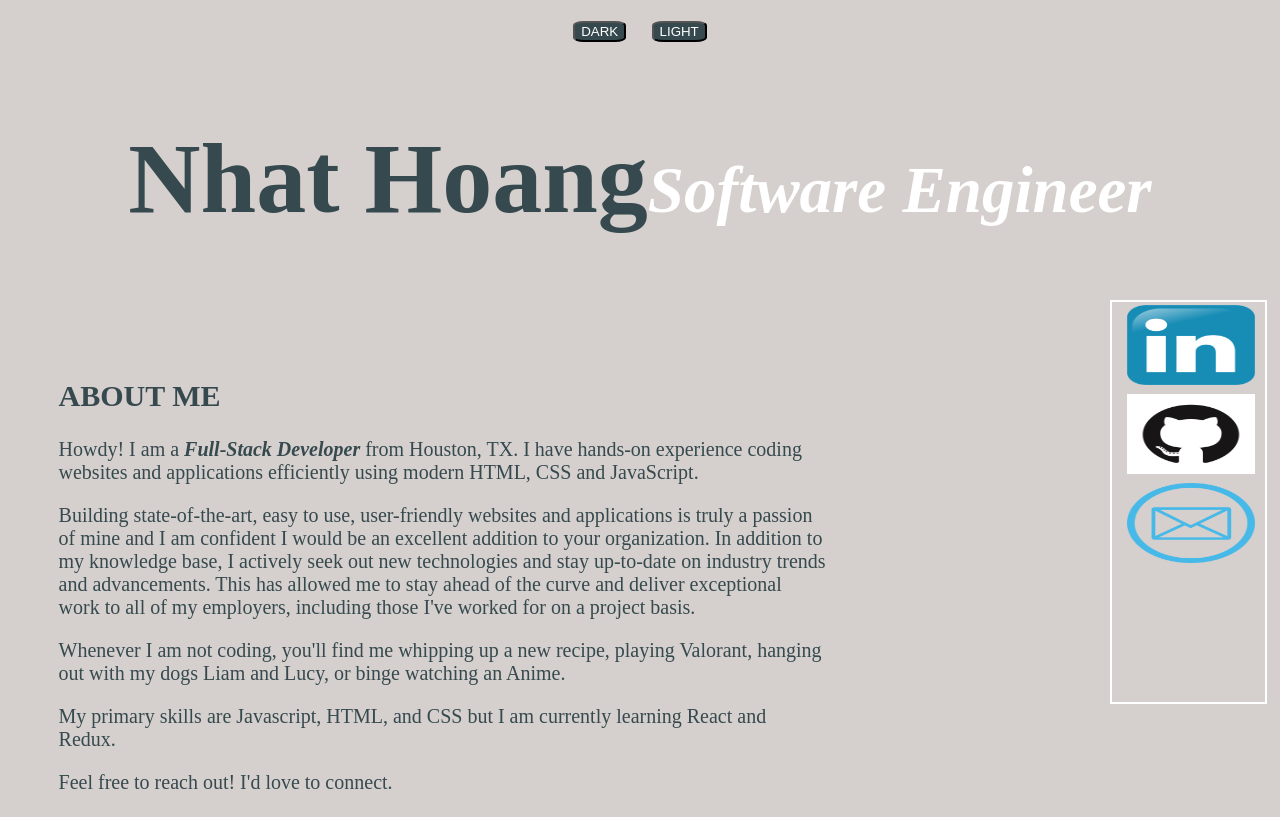
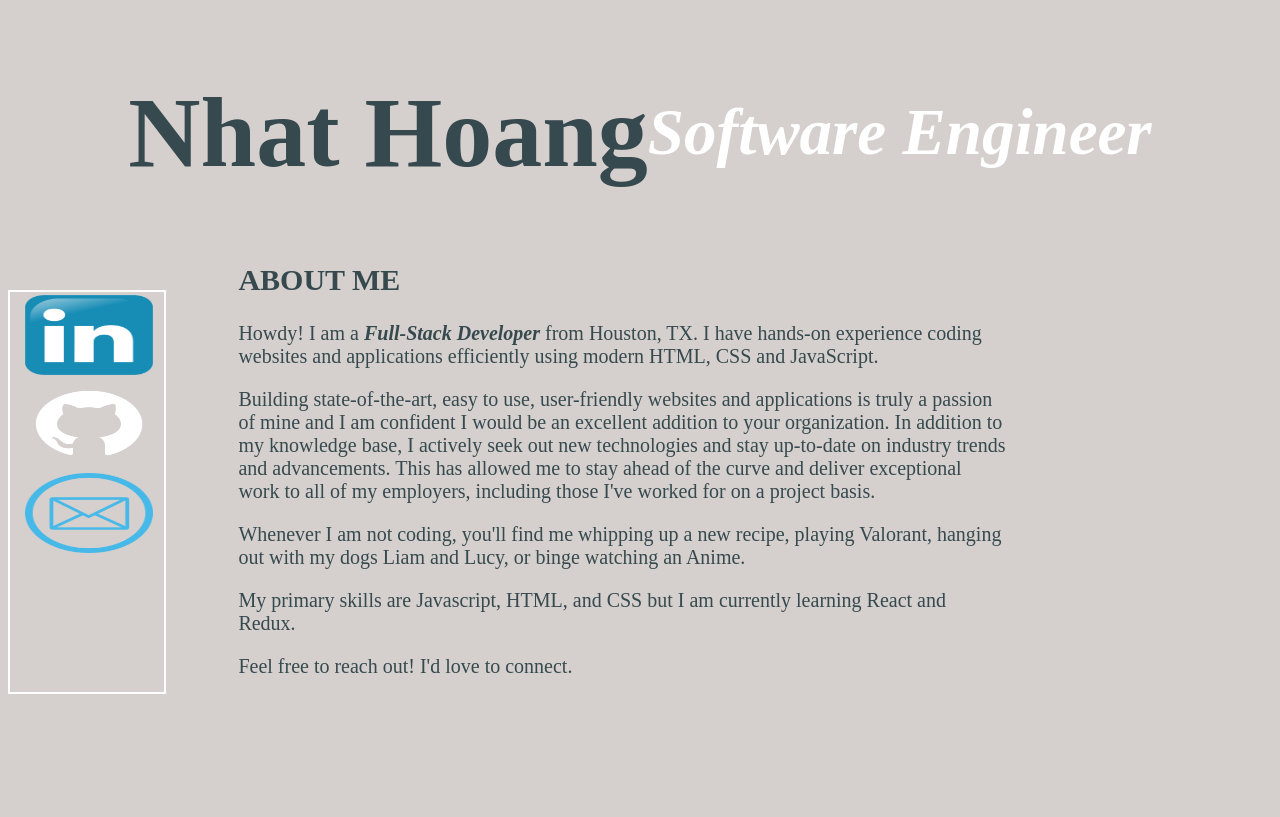
Before and after one commit to nhoang1122/nhoang1122.github.io, a plain HTML site: page index.html in a window 1280 px wide. Shown: the top 817 px of the page. Drawn offline with Linux system fonts and the light colour scheme.

Commit message:
Added Aside

```diff
--- a/index.html
+++ b/index.html
@@ -8,15 +8,22 @@
     <title>Nhat Hoang Portfolio</title>
 </head>
 <body>
-    <header>
-        <button class="theme">DARK</button>
-        <button class="theme">LIGHT</button>
+    <header id="me">
+        <h1 id="name">Nhat Hoang</h1>
+        <em><h1 id="title">Software Engineer</h1></em>
     </header>
 
-    <div id="me">
-        <h1 id="name">Nhat Hoang</h1>
-        <em><h1 id="title">Software Engineer</h1></em>
-    </div>
+    <aside>
+        <a href="https://www.linkedin.com/in/nhathoangdev/">
+         <img src="./img/LinkedIn.png" class="side-logo" href="https://www.linkedin.com/in/nhathoangdev/">
+        </a>
+        <a href="https://github.com/nhoang1122">
+            <img src="./img/download-2.png" class="side-logo">
+        </a>
+        <a href="mailto:johnhoang.dev@gmail.com?subject=Coding%20Connection">
+            <img src="./img/Email.png" class="side-logo">
+        </a>
+    </aside>
 
     <section id="about-me">
         <h2>ABOUT ME</h2>
@@ -62,18 +69,6 @@
     </section>
 
 
-    <aside>
-
-        <a href="https://www.linkedin.com/in/nhathoangdev/">
-         <img src="./img/LinkedIn.png" class="side-logo" href="https://www.linkedin.com/in/nhathoangdev/">
-        </a>
-        <a href="https://github.com/nhoang1122">
-            <img src="./img/GitHub2.png" class="side-logo">
-        </a>
-        <a href="mailto:johnhoang.dev@gmail.com?subject=Coding%20Connection">
-            <img src="./img/Email.png" class="side-logo">
-        </a>
-    </aside>
 </body>
 
 
--- a/styles.css
+++ b/styles.css
@@ -13,18 +13,14 @@ header {
     justify-content: center;
 }
 
-.theme {
-    background-color: #36494E;
-    color: white;
-    margin: 1%;
-    border-radius: 20%;
-}
-
 #me {
     display: flex;
     flex-direction: row;
     align-items: baseline;
     justify-content: center;
+    align-items: center;
+    align-content: center;
+
 }
 
 #name {
@@ -58,12 +54,13 @@ em {
 
 #about-me {
     width: 60vw;
-    margin: 4%;
+    margin: 18%;
+    position:absolute;
 }
 
 #skills {
     width: 60vw;
-    margin: 4%;
+    margin: 18%
 }
 
 #logos {
@@ -78,11 +75,10 @@ em {
 }
 
 aside {
-    position: absolute;
+    position: sticky;
     display: flex;
     flex-direction: column;
-    top: 300px;
-    right: 0px;
+    top: 290px;
     background-color: #D5D0CD;
     height: 50vh;
     width: 12vw;
```
